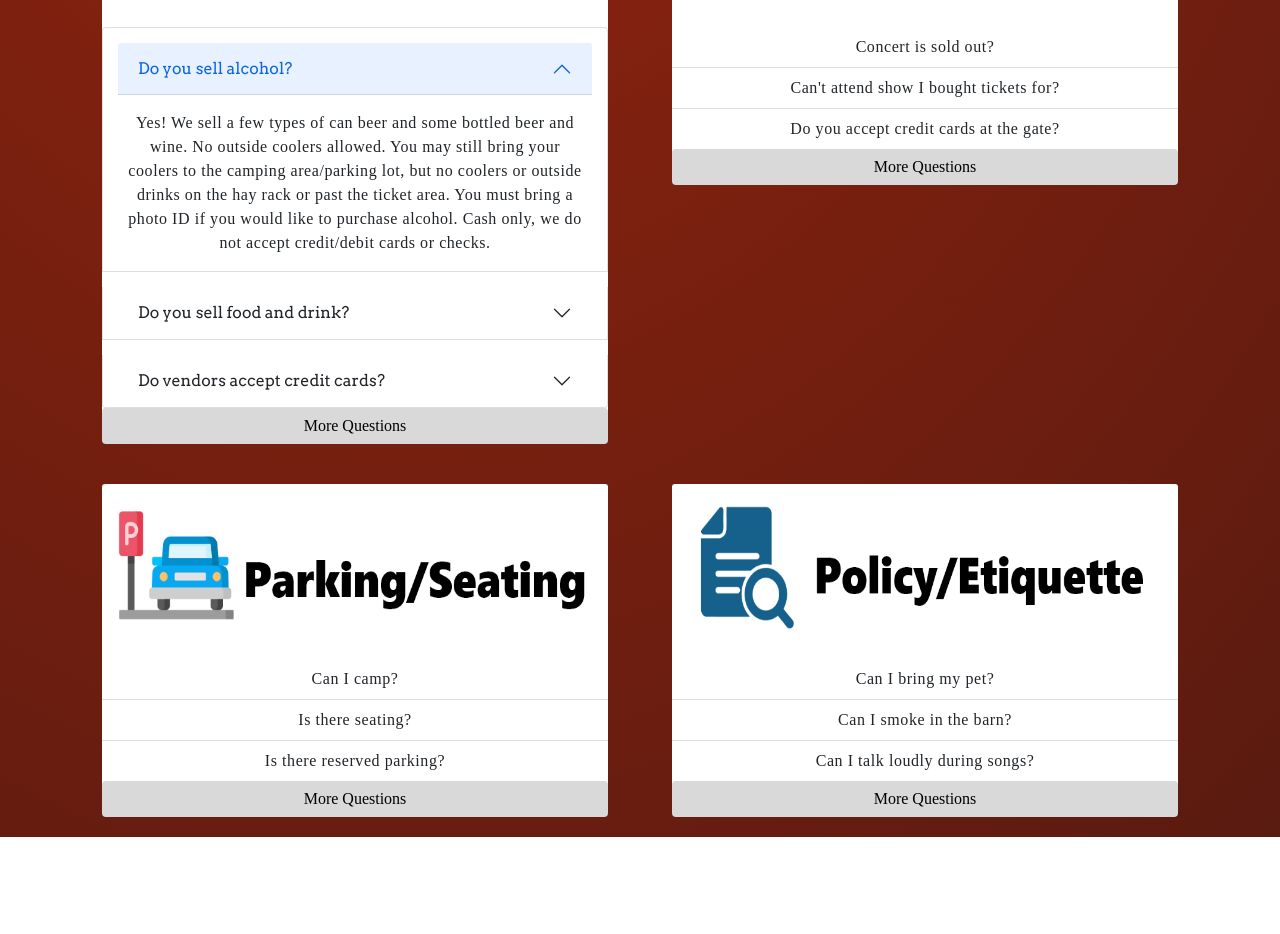
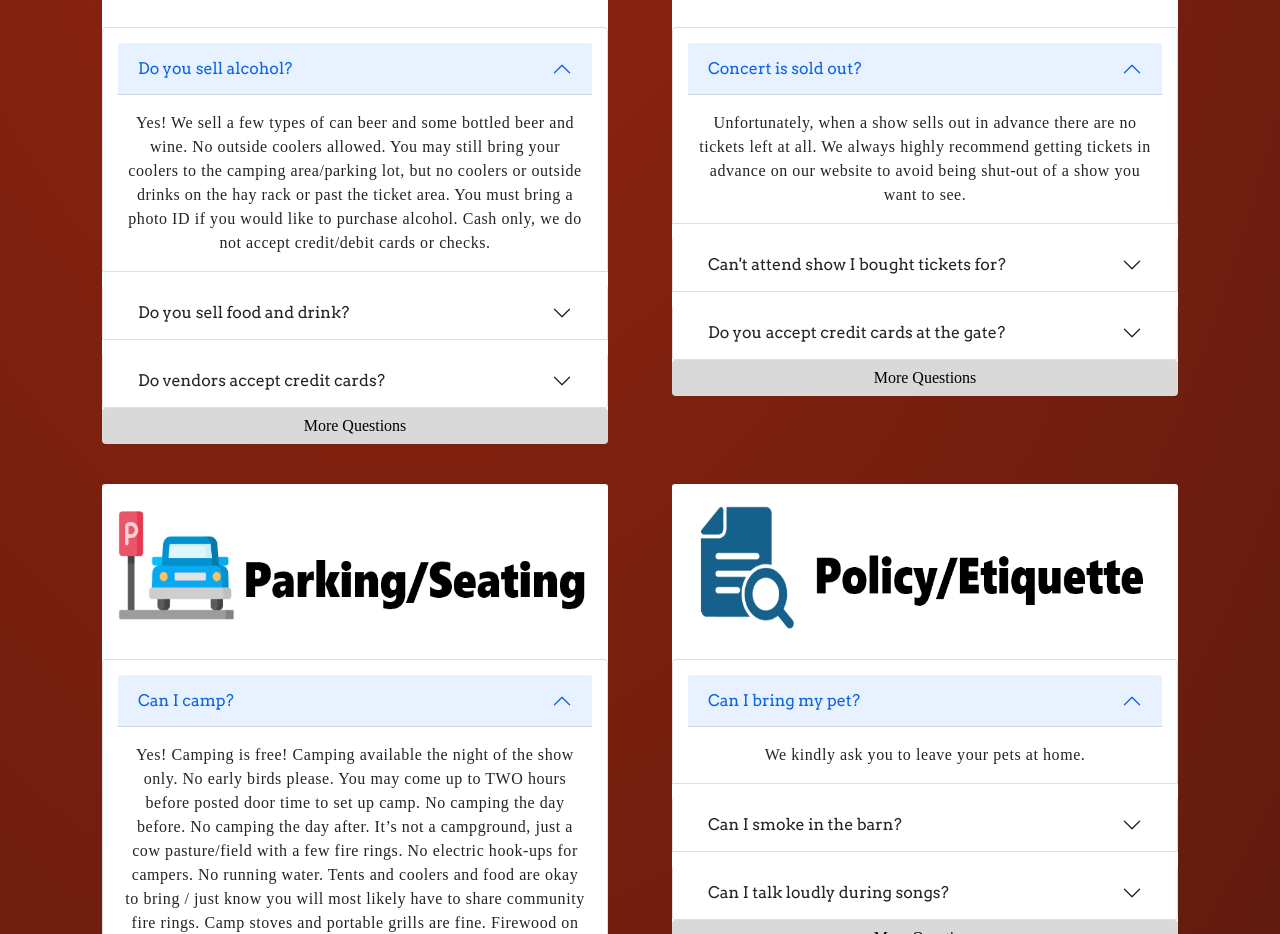
Before and after one commit to hcsneden/codfish-hollow, a React (Create React App) app: page /codfish-hollow/faq in a window 1280 px wide. Shown: the part 718-1652 px from the top of the page. Before the commit the page ends 1555 px from the top, so only its background shows below. Built offline with nearby package versions, Linux system fonts and the light colour scheme; a web font is replaced by a local one.

Commit message:
FAQ page added all accordion drop down info

```diff
--- a/src/components/FAQ.jsx
+++ b/src/components/FAQ.jsx
@@ -53,11 +53,32 @@ const FAQ = () => {
                     </Col>
                     <Col md={6}><Card>
                         <Card.Img className="faq-card" variant="top" src={require("../images/ticket sales.PNG")} />
-                        <ListGroup variant="flush">
-                            <ListGroup.Item>Concert is sold out?</ListGroup.Item>
-                            <ListGroup.Item>Can't attend show I bought tickets for?</ListGroup.Item>
-                            <ListGroup.Item>Do you accept credit cards at the gate?</ListGroup.Item>
-                        </ListGroup>
+                        <Accordion defaultActiveKey="0">
+                            <Accordion.Item eventKey="0">
+                                <Accordion.Header>Concert is sold out?</Accordion.Header>
+                                <Accordion.Body>
+                                    Unfortunately, when a show sells out in advance there are no tickets left at all.
+                                    We always highly recommend getting tickets in advance on our website to avoid
+                                    being shut-out of a show you want to see.
+                                </Accordion.Body>
+                            </Accordion.Item>
+                            <Accordion.Item eventKey="1">
+                                <Accordion.Header>Can't attend show I bought tickets for?</Accordion.Header>
+                                <Accordion.Body>
+                                    You can contact us for a refund. We may be able to refund you in certain circumstances.
+                                    Contact us with the name and email of your ticket buyer. We will change your tickets to
+                                    their name and email so they will receive any important updates or correspondence about the show.
+                                    When the name and email has been changed properly, it's much easier for everyone at the gate/check in.
+                                </Accordion.Body>
+                            </Accordion.Item>
+                            <Accordion.Item eventKey="2">
+                                <Accordion.Header>Do you accept credit cards at the gate?</Accordion.Header>
+                                <Accordion.Body>
+                                    Unfortunately we only accept cash payment. There is an ATM at the barn but sometimes the internet
+                                    is spotty so it is best to bring cash.
+                                </Accordion.Body>
+                            </Accordion.Item>
+                        </Accordion>
                         <Button variant="secondary">More Questions</Button>
                     </Card>
                     </Col>
@@ -65,22 +86,72 @@ const FAQ = () => {
                 <Row>
                     <Col md={6}><Card>
                         <Card.Img className="faq-card" variant="top" src={require("../images/parking and seating.PNG")} />
-                        <ListGroup variant="flush">
-                            <ListGroup.Item>Can I camp?</ListGroup.Item>
-                            <ListGroup.Item>Is there seating?</ListGroup.Item>
-                            <ListGroup.Item>Is there reserved parking?</ListGroup.Item>
-                        </ListGroup>
+                        <Accordion defaultActiveKey="0">
+                            <Accordion.Item eventKey="0">
+                                <Accordion.Header>Can I camp?</Accordion.Header>
+                                <Accordion.Body>
+                                    Yes! Camping is free! Camping available the night of the show only. No early birds please.
+                                    You may come up to TWO hours before posted door time to set up camp. No camping the day before.
+                                    No camping the day after. It’s not a campground, just a cow pasture/field with a few fire rings.
+                                    No electric hook-ups for campers. No running water. Tents and coolers and food are okay to bring /
+                                    just know you will most likely have to share community fire rings. Camp stoves and portable grills are fine.
+                                    Firewood on site /free ( no out of state firewood!!!) Camping area is not right next to the barn, but right
+                                    next to the parking area with a hayride to and from the barn (1/4 mile away) No camping at the barn!!!
+                                    Camping also available at the Maquoketa Caves State Park and Horseshoe Pond park in Maquoketa.
+
+                                    If you aren’t into camping, we suggest lodging at Squier’s Manor Bed and Breakfast or The Decker House House Hotel !
+
+                                    Note: For us to allow free camping we rely on all of you to be respectful of the place and of others, and please don’t
+                                    trash the place (pack out what you pack in).
+                                </Accordion.Body>
+                            </Accordion.Item>
+                            <Accordion.Item eventKey="1">
+                                <Accordion.Header>Is there seating?</Accordion.Header>
+                                <Accordion.Body>
+                                    There is limited church pew seating in the barn to sit on. Otherwise the barn is standing room only! You can sit on the
+                                    hillside outside the barn and we have picnic tables outside and below in the food court. Otherwise some people bring their
+                                    lawn chairs and/or blankets. Lawn chairs are for outside seating only. Please, no lawn chairs in the barn!
+                                </Accordion.Body>
+                            </Accordion.Item>
+                            <Accordion.Item eventKey="2">
+                                <Accordion.Header>Is there reserved parking?</Accordion.Header>
+                                <Accordion.Body>
+                                    No there is not. The parking lot is a cow pasture. There are hay rack rides to and from the barn. The barn is limited hay
+                                    bale seating along the sides and standing room only. If you need special assistance or have special requests, we will gladly
+                                    TRY to accommodate you if you contact us well in advance (not the DAY OF the show) with your requests.
+                                </Accordion.Body>
+                            </Accordion.Item>
+                        </Accordion>
                         <Button variant="secondary">More Questions</Button>
                     </Card>
                     </Col>
                     <Col md={6}>
                         <Card>
                             <Card.Img className="faq-card" variant="top" src={require("../images/policy.PNG")} />
-                            <ListGroup variant="flush">
-                                <ListGroup.Item>Can I bring my pet?</ListGroup.Item>
-                                <ListGroup.Item>Can I smoke in the barn?</ListGroup.Item>
-                                <ListGroup.Item>Can I talk loudly during songs?</ListGroup.Item>
-                            </ListGroup>
+                            <Accordion defaultActiveKey="0">
+                                <Accordion.Item eventKey="0">
+                                    <Accordion.Header>Can I bring my pet?</Accordion.Header>
+                                    <Accordion.Body>
+                                        We kindly ask you to leave your pets at home.
+                                    </Accordion.Body>
+                                </Accordion.Item>
+                                <Accordion.Item eventKey="1">
+                                    <Accordion.Header>Can I smoke in the barn?</Accordion.Header>
+                                    <Accordion.Body>
+                                        NO !!! But you can smoke on the grounds. We kindly ask you to just stay away from the
+                                        barns and house when you do it!
+                                    </Accordion.Body>
+                                </Accordion.Item>
+                                <Accordion.Item eventKey="2">
+                                    <Accordion.Header>Can I talk loudly during songs?</Accordion.Header>
+                                    <Accordion.Body>
+                                        NO! PLEASE NO! We would ask everyone to please be respectful and mindful of the
+                                        performers who are playing for you and the other fans who are there to enjoy the music.
+                                    THAT MEANS: IF YOU WANT TO TALK > PLEASE GO OUTSIDE! The barn is a place for LISTENING.
+                                        If you are being disruptive you will be escorted out of the barn area. Please be courteous of others. Thank you!
+                                    </Accordion.Body>
+                                </Accordion.Item>
+                            </Accordion>
                             <Button variant="secondary">More Questions</Button>
                         </Card>
                     </Col>
```
